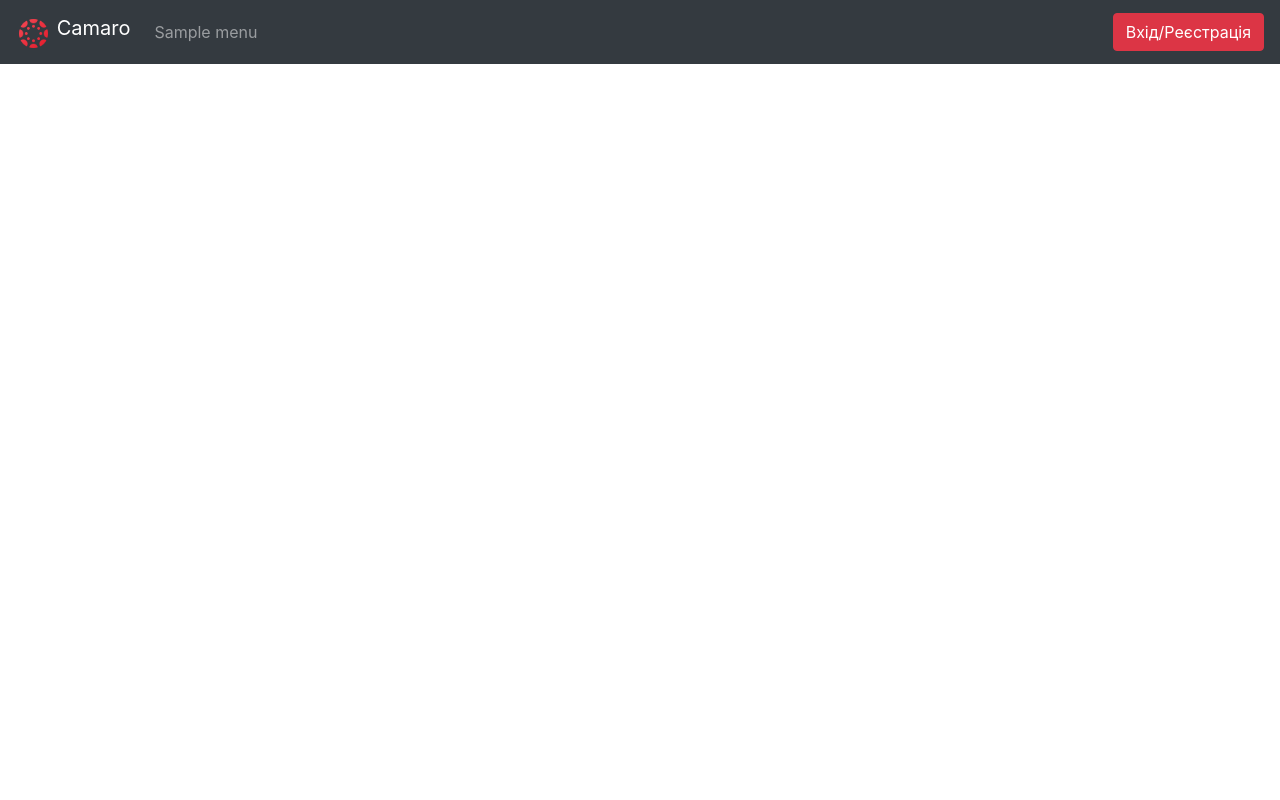
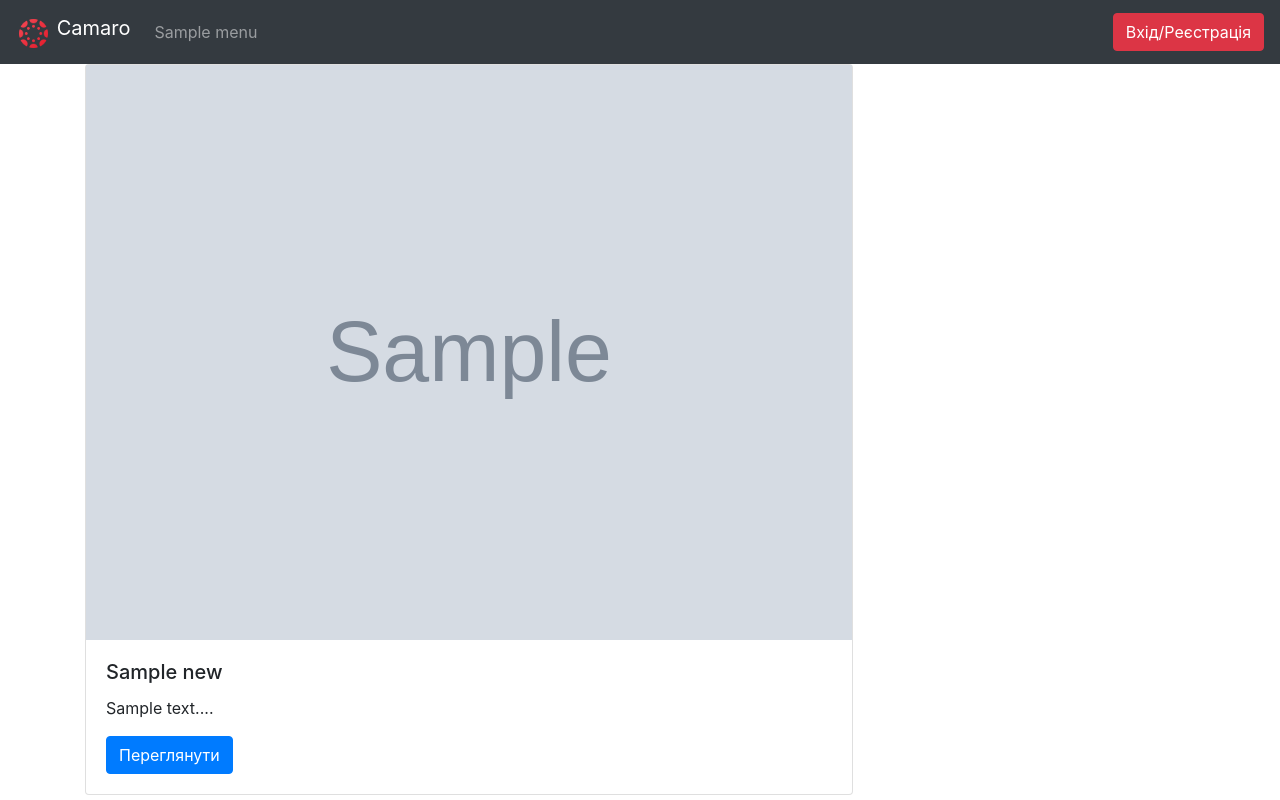
Before and after one commit to dovban46/camaro.blog, a PHP site: page / in a window 1280 px wide. Run offline with PHP 8.4, Linux system fonts and the light colour scheme; tables that the repository leaves empty or names only in its code hold one stand-in row (values such as "Sample post"); grey boxes marked "Sample" are stand-in pictures.

Commit message:
Додання новини

```diff
--- a/database/function.php
+++ b/database/function.php
@@ -1,6 +1,7 @@
 <?php
 include "conf.php";
 
+//додання меню
 function get_menu (){
     global $conn;
     $sql = "SELECT * FROM menu";
@@ -9,4 +10,15 @@ function get_menu (){
     return $menus;
 }
 $menus = get_menu($conn);
+
+
+//додання новини
+function get_news() {
+    global $conn;
+    $sql = "SELECT * FROM news";
+    $result = mysqli_query($conn, $sql);
+
+    $news = mysqli_fetch_all($result, MYSQLI_ASSOC);
+    return $news;
+}
 ?>
--- a/index.php
+++ b/index.php
@@ -3,6 +3,20 @@
 ?>
 <section>
     <div class="container">
-
+        <div class="row">
+            <div class="col">
+                <?php $news = get_news();?>
+                <?php foreach ($news as $new):?>
+                    <div class="card" style="width: 48rem;" >
+                        <img src="<?=$new['image']?>"  alt="...">
+                        <div class="card-body">
+                            <h5 class="card-title"><?=$new['title']?></h5>
+                            <p class="card-text"><?= mb_substr($new['content'], 0,280, 'UTF-8') . '...'?></p>
+                            <a href="post.php?news_id=<?=$new['id']?>" class="btn btn-primary">Переглянути</a>
+                        </div>
+                    </div>
+                <?php endforeach; ?>
+            </div>
+        </div>
     </div>
 </section>
```
